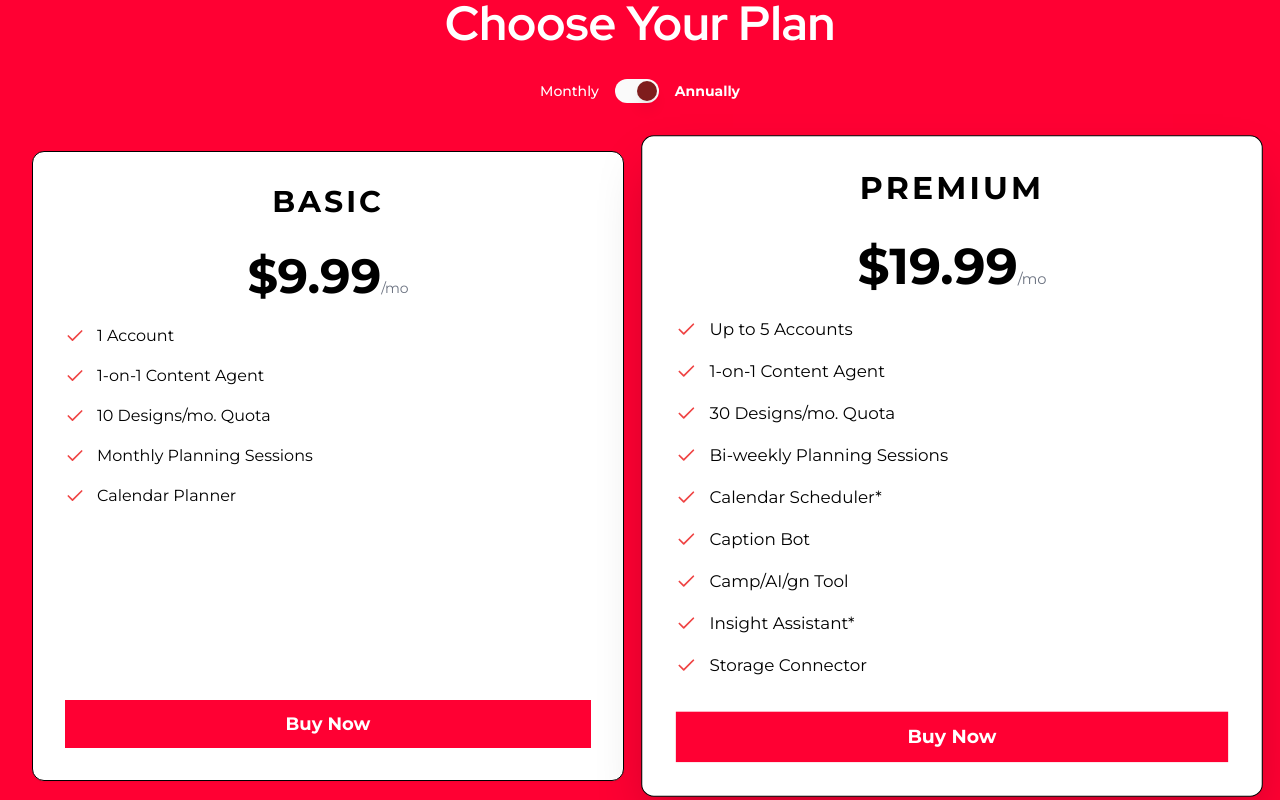
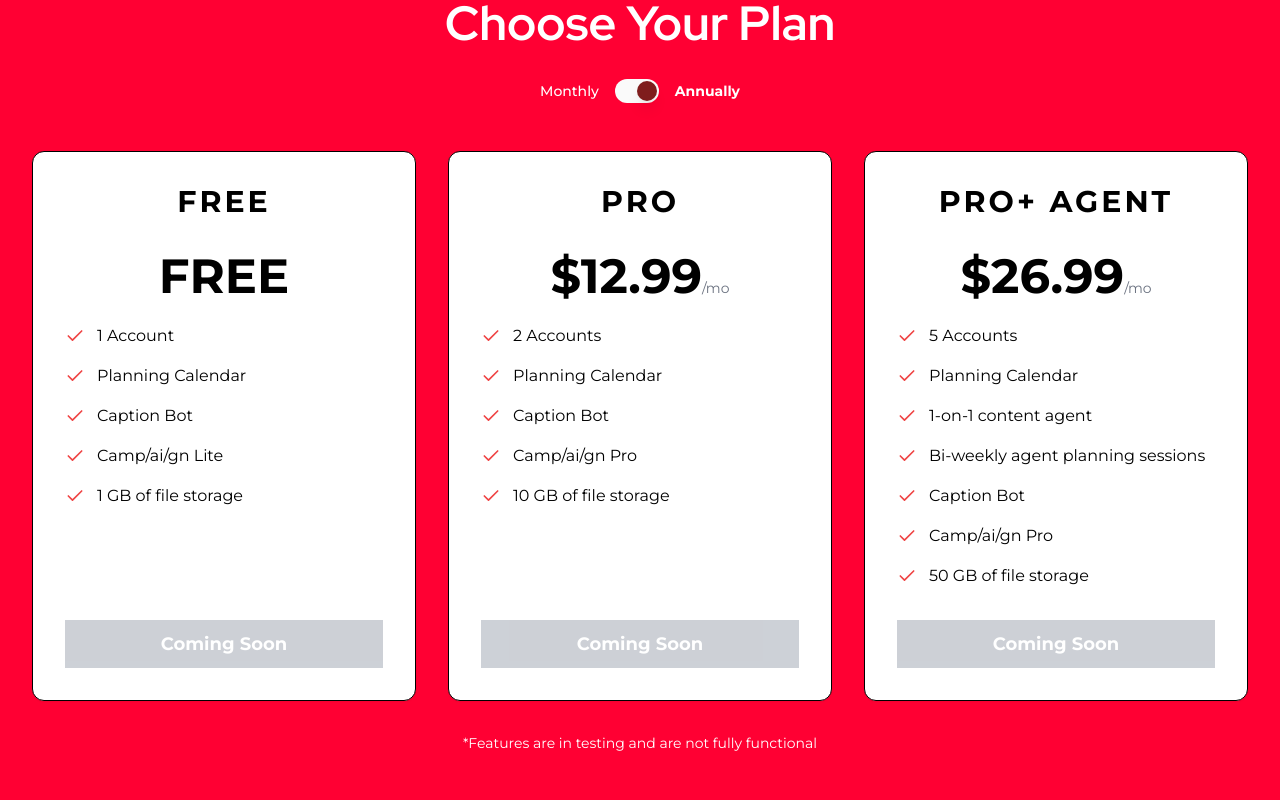
Before and after one commit to huxleighservices/huxleigh, a Next.js app: page /marketing-products/delture in a window 1280 px wide. Shown: the part 1880-2680 px from the top of the page. Built offline with nearby package versions, Linux system fonts and the light colour scheme; no server answers.

Commit message:
please change the pricing section for delture to this format and replace

```diff
--- a/src/app/marketing-products/delture/page.tsx
+++ b/src/app/marketing-products/delture/page.tsx
@@ -11,40 +11,42 @@ import { Label } from '@/components/ui/label';
 
 const pricingTiers = [
   {
-    name: 'Basic',
-    monthlyPrice: '16.99',
-    annualPrice: '9.99',
+    name: 'FREE',
+    monthlyPrice: '0',
+    annualPrice: '0',
     features: [
       '1 Account',
-      '1-on-1 Content Agent',
-      '10 Designs/mo. Quota',
-      'Monthly Planning Sessions',
-      'Calendar Planner',
+      'Planning Calendar',
+      'Caption Bot',
+      'Camp/ai/gn Lite',
+      '1 GB of file storage',
     ],
-    paymentLinks: {
-      monthly: 'https://buy.stripe.com/bJeaEZgIOe4V8bY6Oo3ZK03',
-      annually: 'https://buy.stripe.com/7sYaEZ2RY3qh1NA4Gg3ZK01',
-    },
   },
   {
-    name: 'Premium',
-    monthlyPrice: '28.99',
-    annualPrice: '19.99',
+    name: 'PRO',
+    monthlyPrice: '19.99',
+    annualPrice: '12.99',
     features: [
-      'Up to 5 Accounts',
-      '1-on-1 Content Agent',
-      '30 Designs/mo. Quota',
-      'Bi-weekly Planning Sessions',
-      'Calendar Scheduler*',
+      '2 Accounts',
+      'Planning Calendar',
       'Caption Bot',
-      'Camp/AI/gn Tool',
-      'Insight Assistant*',
-      'Storage Connector',
+      'Camp/ai/gn Pro',
+      '10 GB of file storage',
     ],
-    paymentLinks: {
-      monthly: 'https://buy.stripe.com/7sYbJ3dwCf8Zcse1u43ZK04',
-      annually: 'https://buy.stripe.com/fZu4gB0JQgd30Jwc8I3ZK02',
   },
+  {
+    name: 'PRO+ AGENT',
+    monthlyPrice: '34.99',
+    annualPrice: '26.99',
+    features: [
+      '5 Accounts',
+      'Planning Calendar',
+      '1-on-1 content agent',
+      'Bi-weekly agent planning sessions',
+      'Caption Bot',
+      'Camp/ai/gn Pro',
+      '50 GB of file storage',
+    ],
   },
 ];
 
@@ -171,28 +173,37 @@ export default function DelturePage() {
               </Label>
             </div>
           </div>
-          <div className="grid grid-cols-1 md:grid-cols-2 gap-8 items-stretch">
+          <div className="grid grid-cols-1 md:grid-cols-3 gap-8 items-stretch">
+            {pricingTiers.map((tier) => (
                 <Card
-                key={pricingTiers[0].name}
+                key={tier.name}
                 className="flex flex-col rounded-xl bg-white text-black border border-black"
               >
                 <CardHeader className="text-center p-8">
                   <CardTitle className="text-3xl font-extrabold uppercase tracking-widest">
-                    {pricingTiers[0].name}
+                    {tier.name}
                   </CardTitle>
                 </CardHeader>
                 <CardContent className="flex-1 flex flex-col p-8 pt-0">
                   <div className="text-center mb-6">
+                    {tier.name === 'FREE' ? (
+                       <span className="text-5xl font-bold">
+                        FREE
+                       </span>
+                    ) : (
+                      <>
                         <span className="text-5xl font-bold">
                           $
                           {billingCycle === 'annually'
-                        ? pricingTiers[0].annualPrice
-                        : pricingTiers[0].monthlyPrice}
+                            ? tier.annualPrice
+                            : tier.monthlyPrice}
                         </span>
                         <span className="text-sm text-gray-500">/mo</span>
+                      </>
+                    )}
                   </div>
                   <ul className="space-y-4 mb-8 flex-1">
-                    {pricingTiers[0].features.map((feature, i) => (
+                    {tier.features.map((feature, i) => (
                       <li key={i} className="flex items-center gap-3">
                         <Check className="h-5 w-5 text-red-500" />
                         <span>{feature}</span>
@@ -200,58 +211,14 @@ export default function DelturePage() {
                     ))}
                   </ul>
                   <Button
-                    asChild
-                    className='bg-[#ff0033] text-white hover:bg-red-500/90 w-full font-bold py-6 text-lg'
+                    disabled
+                    className='bg-gray-400 text-white w-full font-bold py-6 text-lg cursor-not-allowed'
                   >
-                    <Link
-                      href={pricingTiers[0].paymentLinks[billingCycle]}
-                      target="_blank"
-                    >
-                      Buy Now
-                    </Link>
+                    Coming Soon
                   </Button>
                 </CardContent>
               </Card>
-               <Card
-                key={pricingTiers[1].name}
-                className="flex flex-col rounded-xl bg-white text-black transform scale-105 shadow-2xl relative border border-black"
-              >
-                <CardHeader className="text-center p-8">
-                  <CardTitle className="text-3xl font-extrabold uppercase tracking-widest">
-                    {pricingTiers[1].name}
-                  </CardTitle>
-                </CardHeader>
-                <CardContent className="flex-1 flex flex-col p-8 pt-0">
-                  <div className="text-center mb-6">
-                    <span className="text-5xl font-bold">
-                      $
-                      {billingCycle === 'annually'
-                        ? pricingTiers[1].annualPrice
-                        : pricingTiers[1].monthlyPrice}
-                    </span>
-                    <span className="text-sm text-gray-500">/mo</span>
-                  </div>
-                  <ul className="space-y-4 mb-8 flex-1">
-                    {pricingTiers[1].features.map((feature, i) => (
-                      <li key={i} className="flex items-center gap-3">
-                        <Check className="h-5 w-5 text-red-500" />
-                        <span>{feature}</span>
-                      </li>
             ))}
-                  </ul>
-                  <Button
-                    asChild
-                    className='bg-[#ff0033] text-white hover:bg-red-500/90 w-full font-bold py-6 text-lg'
-                  >
-                    <Link
-                      href={pricingTiers[1].paymentLinks[billingCycle]}
-                      target="_blank"
-                    >
-                      Buy Now
-                    </Link>
-                  </Button>
-                </CardContent>
-              </Card>
           </div>
           <div className="text-center mt-8 text-white text-sm">
             *Features are in testing and are not fully functional
```
Lines whose indentation alone changed are shown as unchanged.
